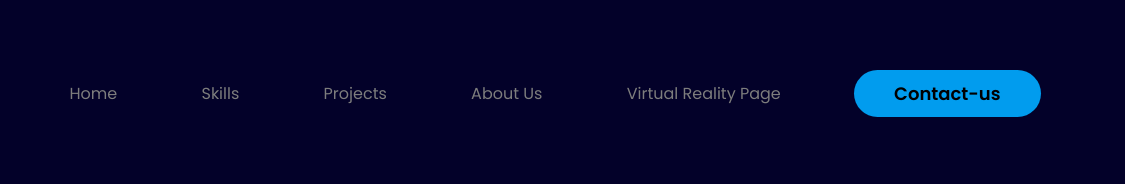
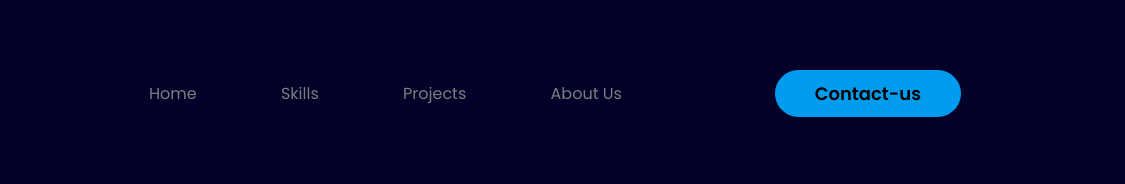
Before and after one commit to emiliomarcelino/MORSE, a plain HTML site: page index.html in a window 1280 px wide. Shown: the top 184 px of the page, 155-1280 px from the left. Drawn offline with nearby package versions, Linux system fonts and the light colour scheme.

Commit message:
Update index.html
Signed-off-by: emiliomarcelino <emiliomarcelino400@gmail.com>

```diff
--- a/index.html
+++ b/index.html
@@ -30,7 +30,6 @@
                     <li><a href="#section-2">Skills</a></li>
                     <li><a href="#section-4">Projects</a></li>
                     <li><a href="#section-3">About Us</a></li>
-                    <li><a href="https://realidade-virtual-morse-56qe.vercel.app/">Virtual Reality Page</a></li>
                 </ul>
             </nav>
 
@@ -53,7 +52,6 @@
                             <li><a href="#section-2">Skills</a></li>
                             <li><a href="#section-3">About Us</a></li>
                             <li><a href="#section-5">Contact-us</a></li>
-                            <li><a href="https://realidade-virtual-morse-56qe.vercel.app/">Virtual Reality Page</a></li>
                         </ul>
                     </nav>
                 </div>
```
